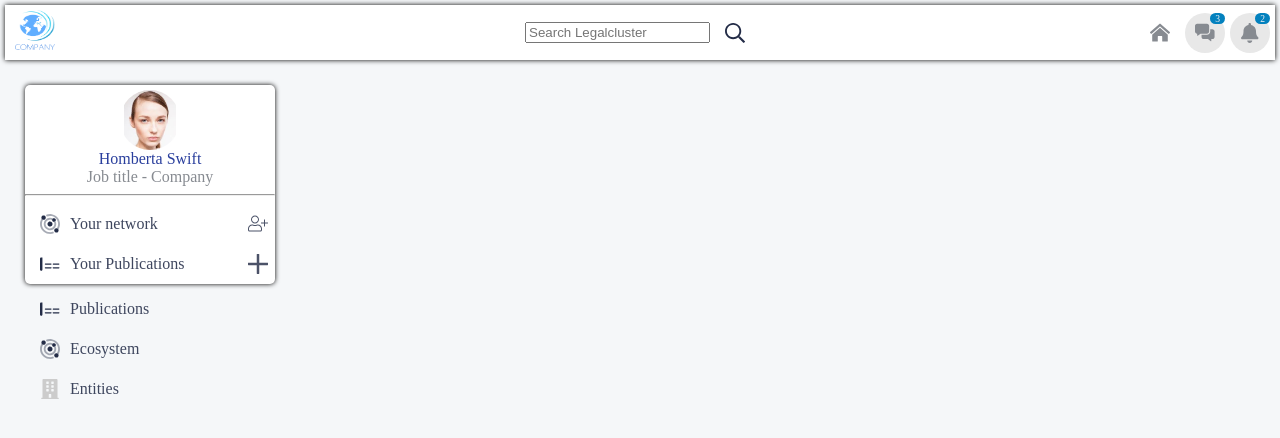
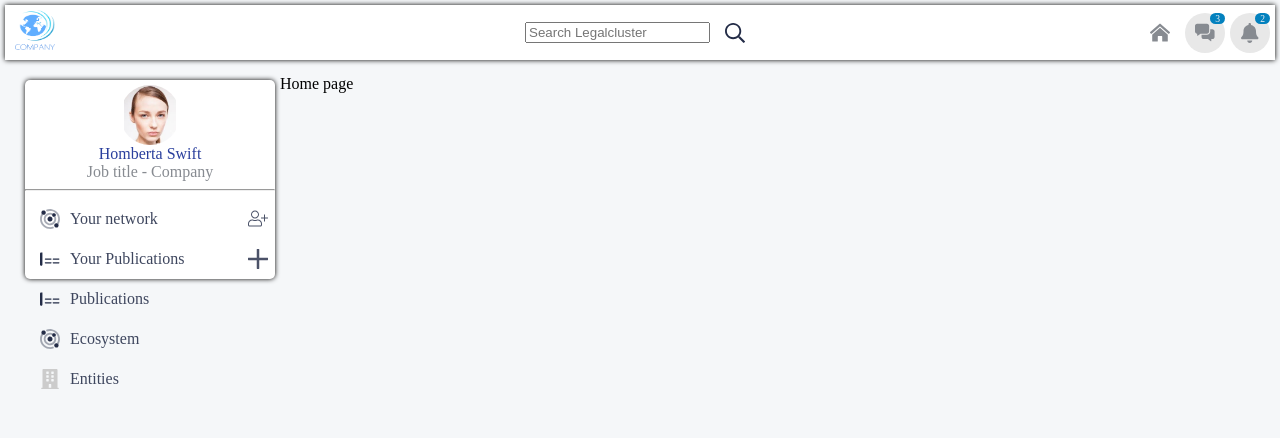
Before and after one commit to JamJestJam/React, a React (Create React App) app: page / in a window 1280 px wide. Shown: the top 438 px of the page. Built offline with nearby package versions, Linux system fonts and the light colour scheme.

Commit message:
Zajecia2

```diff
--- a/package.json
+++ b/package.json
@@ -10,9 +10,11 @@
     "@types/node": "^12.0.0",
     "@types/react": "^17.0.0",
     "@types/react-dom": "^17.0.0",
+    "@types/react-router-dom": "^5.1.7",
     "@types/styled-components": "^5.1.9",
     "react": "^17.0.1",
     "react-dom": "^17.0.1",
+    "react-router-dom": "^5.2.0",
     "react-scripts": "4.0.3",
     "styled-components": "^5.2.1",
     "typescript": "^4.1.2",
--- a/public/index.html
+++ b/public/index.html
@@ -2,39 +2,16 @@
 <html lang="en">
   <head>
     <meta charset="utf-8" />
-    <link rel="icon" href="%PUBLIC_URL%/favicon.ico" />
     <meta name="viewport" content="width=device-width, initial-scale=1" />
     <meta name="theme-color" content="#000000" />
     <meta
       name="description"
       content="Web site created using create-react-app"
     />
-    <link rel="apple-touch-icon" href="%PUBLIC_URL%/logo192.png" />
-    <!--
-      manifest.json provides metadata used when your web app is installed on a
-      user's mobile device or desktop. See https://developers.google.com/web/fundamentals/web-app-manifest/
-    -->
-    <link rel="manifest" href="%PUBLIC_URL%/manifest.json" />
-    <!--
-      Notice the use of %PUBLIC_URL% in the tags above.
-      It will be replaced with the URL of the `public` folder during the build.
-      Only files inside the `public` folder can be referenced from the HTML.
-      Unlike "/favicon.ico" or "favicon.ico", "%PUBLIC_URL%/favicon.ico" will
-      work correctly both with client-side routing and a non-root public URL.
-      Learn how to configure a non-root public URL by running `npm run build`.
-    -->
     <title>React App</title>
   </head>
   <body>
     <noscript>You need to enable JavaScript to run this app.</noscript>
     <div id="root"></div>
-    <!--
-      This HTML file is a template.
-      If you open it directly in the browser, you will see an empty page.
-      You can add webfonts, meta tags, or analytics to this file.
-      The build step will place the bundled scripts into the <body> tag.
-      To begin the development, run `npm start` or `yarn start`.
-      To create a production bundle, use `npm run build` or `yarn build`.
-    -->
   </body>
 </html>
--- a/src/Components/HomePage/HomePage.tsx
+++ b/src/Components/HomePage/HomePage.tsx
@@ -1,14 +1,8 @@
 import React, { FC } from "react";
-import TopNav from "../TopNav/TopNav";
-import { LeftMenu } from "../LeftMenu/LeftMenu";
-import { PageContent } from "../../styledHelpers/Controls";
 
 const HomePage: FC = () => {
   return <div>
-    <TopNav/>
-    <PageContent>
-      <LeftMenu />
-    </PageContent>
+    Home page
   </div>;
 };
 
--- a/src/Components/LeftMenu/LeftMenu.tsx
+++ b/src/Components/LeftMenu/LeftMenu.tsx
@@ -1,6 +1,5 @@
 import React, { FC } from "react";
 import styled from "styled-components";
-import { Colors } from "../../styledHelpers/Colors";
 import { Size } from "../../styledHelpers/Size";
 import { IconsEnumSvg } from "../Common/Icon/IconsEnum";
 import Button from "./Buttons/Button";
--- a/src/Components/LeftMenu/UserData/UserData.tsx
+++ b/src/Components/LeftMenu/UserData/UserData.tsx
@@ -1,4 +1,5 @@
 import React, { FC } from "react";
+import { Link } from "react-router-dom";
 import styled from "styled-components";
 import { Colors } from "../../../styledHelpers/Colors";
 import { Size } from "../../../styledHelpers/Size";
@@ -10,7 +11,6 @@ const Content = styled.div`
     background-color: ${Colors.Bg1};
     border-radius: ${Size.Space};
     box-shadow: ${Colors.Shadow} ${Size.Shadow};
-    margin: ${Size.Space} 0;
     padding-top: ${Size.Space};
 `;
 
@@ -27,12 +27,22 @@ const Job = styled.div`
 const UserData: FC = () => {
     return (
         <Content>
-            <RoundImage Image="Face.jpg" alt=""/>
+            <Link to="/profil">
+                <RoundImage Image="Face.jpg" alt="" />
+            </Link>
             <Name>Homberta Swift</Name>
             <Job>Job title - Company</Job>
             <hr />
-            <Button value="Your network" Icon={IconsEnumSvg.ecosystem} SIcon={IconsEnumSvg.user_plus} />
-            <Button value="Your Publications" Icon={IconsEnumSvg.publications} SIcon={IconsEnumSvg.plus} />
+            <Button
+                value="Your network"
+                Icon={IconsEnumSvg.ecosystem}
+                SIcon={IconsEnumSvg.user_plus}
+            />
+            <Button
+                value="Your Publications"
+                Icon={IconsEnumSvg.publications}
+                SIcon={IconsEnumSvg.plus}
+            />
         </Content>
     );
 };
--- /dev/null
+++ b/src/Components/Profile/Profile.tsx
@@ -0,0 +1,7 @@
+import { FC } from "react";
+
+const Profile: FC = () => {
+    return <span>Profile</span>;
+};
+
+export default Profile;
--- a/src/Components/TopNav/TopNav.tsx
+++ b/src/Components/TopNav/TopNav.tsx
@@ -3,10 +3,10 @@ import styled from "styled-components";
 
 import IconMenu from "./IconMenu/IconMenu";
 import Logo from "./Logo/Logo";
-import PageList from "./PageList/PageList";
 import Search from "../Common/Search/Search";
 import { Size } from "../../styledHelpers/Size";
 import { Colors } from "../../styledHelpers/Colors";
+import { Link } from "react-router-dom";
 
 const Content = styled.div`
     display: flex;
@@ -36,7 +36,9 @@ const TopNav: FC = () => {
     return (
         <Content>
             <FlexLeft>
-                <Logo />
+                <Link to="/">
+                    <Logo />
+                </Link>
                 {/* <PageList /> */}
             </FlexLeft>
             <FlexCenter>
--- /dev/null
+++ b/src/app.tsx
@@ -0,0 +1,37 @@
+import React, { FC } from "react";
+import { createGlobalStyle } from "styled-components";
+import HomePage from "./Components/HomePage/HomePage";
+import { Colors } from "./styledHelpers/Colors";
+import { Size } from "./styledHelpers/Size";
+import { BrowserRouter as Router, Switch, Route } from "react-router-dom";
+import TopNav from "./Components/TopNav/TopNav";
+import { PageContent } from "./styledHelpers/Controls";
+import { LeftMenu } from "./Components/LeftMenu/LeftMenu";
+import Profile from "./Components/Profile/Profile";
+
+const GlobalStyle = createGlobalStyle`
+  body {
+    background-color: ${Colors.Bg2};
+    margin: ${Size.Space};
+  }
+`;
+
+const App: FC = () => {
+    return (
+        <Router>
+            <React.Fragment>
+                <GlobalStyle />
+                <TopNav />
+                <PageContent>
+                    <LeftMenu />
+                    <Switch>
+                        <Route exact path="/" component={HomePage} />
+                        <Route path="/profil" component={Profile} />
+                    </Switch>
+                </PageContent>
+            </React.Fragment>
+        </Router>
+    );
+};
+
+export default App;
--- a/src/index.tsx
+++ b/src/index.tsx
@@ -1,15 +1,5 @@
 import React from "react";
 import ReactDOM from "react-dom";
-import HomePage from "./Components/HomePage/HomePage";
-import { Colors } from "./styledHelpers/Colors";
-import { createGlobalStyle } from 'styled-components'
-import { Size } from "./styledHelpers/Size";
+import App from "./app";
 
-const GlobalStyle = createGlobalStyle`
-  body {
-    background-color: ${Colors.Bg2};
-    margin: ${Size.Space};
-  }
-`;
-
-ReactDOM.render(<React.Fragment><HomePage /><GlobalStyle/></React.Fragment>, document.getElementById("root"));
+ReactDOM.render(<App />, document.getElementById("root"));
--- a/src/styledHelpers/Controls.ts
+++ b/src/styledHelpers/Controls.ts
@@ -2,5 +2,7 @@ import styled from "styled-components";
 import { Size } from "./Size";
 
 export const PageContent = styled.div`
+    width: 1200px;
+    display: flex;
     margin: ${Size.TopMargin};
 `;
```
Also changed, not shown: 2 other files (tests, documents, lock files or other folders).
